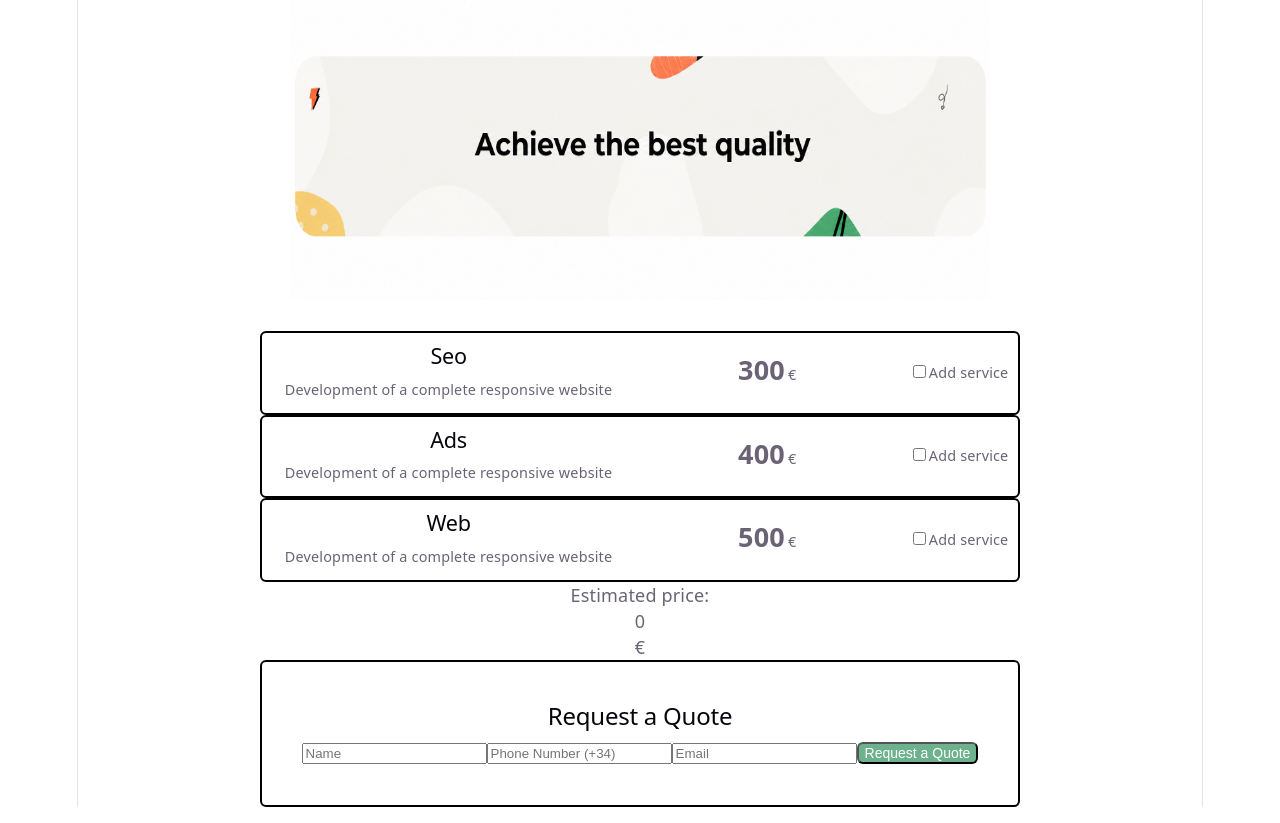
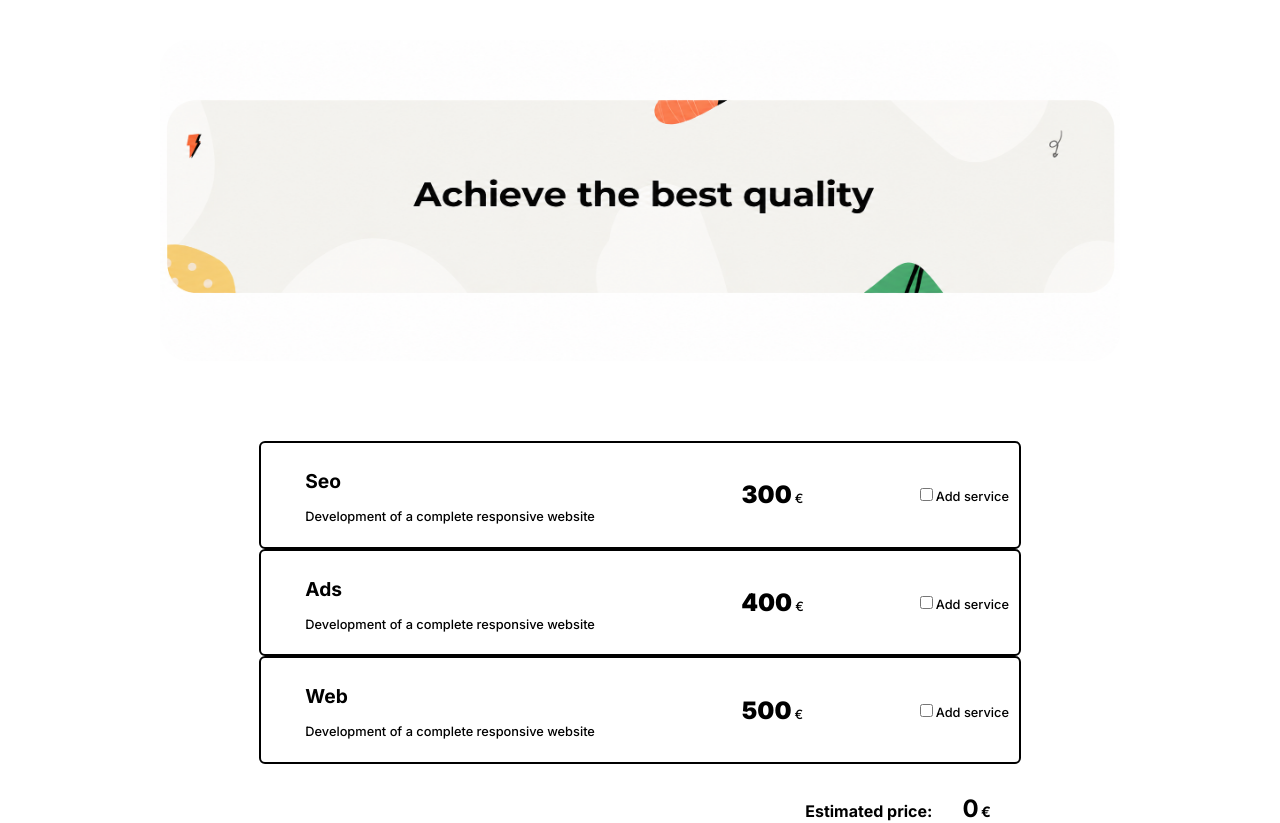
Before and after one commit to alefelipin/it-sprint4-budget, a React (Vite) app: page / in a window 1280 px wide. Shown: the top 823 px of the page. Built offline with nearby package versions, Linux system fonts and the light colour scheme.

Commit message:
style: improve overall UI styling and layout

```diff
--- a/index.html
+++ b/index.html
@@ -4,6 +4,9 @@
     <meta charset="UTF-8" />
     <link rel="icon" type="image/svg+xml" href="/favicon.svg" />
     <meta name="viewport" content="width=device-width, initial-scale=1.0" />
+    <link rel="preconnect" href="https://fonts.googleapis.com">
+    <link rel="preconnect" href="https://fonts.gstatic.com" crossorigin>
+    <link href="https://fonts.googleapis.com/css2?family=Inter:ital,opsz,wght@0,14..32,100..900;1,14..32,100..900&display=swap" rel="stylesheet">
     <title>it-sprint4-budget</title>
   </head>
   <body>
--- a/src/App.css
+++ b/src/App.css
@@ -1,187 +1,25 @@
-
-
-
-.counter {
-  font-size: 16px;
-  padding: 5px 10px;
-  border-radius: 5px;
-  color: var(--accent);
-  background: var(--accent-bg);
-  border: 2px solid transparent;
-  transition: border-color 0.3s;
-  margin-bottom: 24px;
-
-  &:hover {
-    border-color: var(--accent-border);
-  }
-  &:focus-visible {
-    outline: 2px solid var(--accent);
-    outline-offset: 2px;
-  }
-}
-
-.hero {
-  position: relative;
-
-  .base,
-  .framework,
-  .vite {
-    inset-inline: 0;
-    margin: 0 auto;
-  }
-
-  .base {
-    width: 170px;
-    position: relative;
-    z-index: 0;
-  }
-
-  .framework,
-  .vite {
-    position: absolute;
-  }
-
-  .framework {
-    z-index: 1;
-    top: 34px;
-    height: 28px;
-    transform: perspective(2000px) rotateZ(300deg) rotateX(44deg) rotateY(39deg)
-      scale(1.4);
-  }
-
-  .vite {
-    z-index: 0;
-    top: 107px;
-    height: 26px;
-    width: auto;
-    transform: perspective(2000px) rotateZ(300deg) rotateX(40deg) rotateY(39deg)
-      scale(0.8);
-  }
-}
 
 #center {
   display: flex;
   flex-direction: column;
-  gap: 25px;
+  gap: 80px;
   place-content: center;
-  place-items: center;
+  align-items: center;
   flex-grow: 1;
+  width: 100%;
+  max-width: 1000px;
+  margin: 0 auto;
+  padding: 40px 20px;
+
+  .hero-banner {
+    display: block;
+    width: 100%;
+    height: auto;
+    border-radius: 30px;
+}
 
   @media (max-width: 1024px) {
     padding: 32px 20px 24px;
     gap: 18px;
   }
 }
-
-#next-steps {
-  display: flex;
-  border-top: 1px solid var(--border);
-  text-align: left;
-
-  & > div {
-    flex: 1 1 0;
-    padding: 32px;
-    @media (max-width: 1024px) {
-      padding: 24px 20px;
-    }
-  }
-
-  .icon {
-    margin-bottom: 16px;
-    width: 22px;
-    height: 22px;
-  }
-
-  @media (max-width: 1024px) {
-    flex-direction: column;
-    text-align: center;
-  }
-}
-
-#docs {
-  border-right: 1px solid var(--border);
-
-  @media (max-width: 1024px) {
-    border-right: none;
-    border-bottom: 1px solid var(--border);
-  }
-}
-
-#next-steps ul {
-  list-style: none;
-  padding: 0;
-  display: flex;
-  gap: 8px;
-  margin: 32px 0 0;
-
-  .logo {
-    height: 18px;
-  }
-
-  a {
-    color: var(--text-h);
-    font-size: 16px;
-    border-radius: 6px;
-    background: var(--social-bg);
-    display: flex;
-    padding: 6px 12px;
-    align-items: center;
-    gap: 8px;
-    text-decoration: none;
-    transition: box-shadow 0.3s;
-
-    &:hover {
-      box-shadow: var(--shadow);
-    }
-    .button-icon {
-      height: 18px;
-      width: 18px;
-    }
-  }
-
-  @media (max-width: 1024px) {
-    margin-top: 20px;
-    flex-wrap: wrap;
-    justify-content: center;
-
-    li {
-      flex: 1 1 calc(50% - 8px);
-    }
-
-    a {
-      width: 100%;
-      justify-content: center;
-      box-sizing: border-box;
-    }
-  }
-}
-
-#spacer {
-  height: 88px;
-  border-top: 1px solid var(--border);
-  @media (max-width: 1024px) {
-    height: 48px;
-  }
-}
-
-.ticks {
-  position: relative;
-  width: 100%;
-
-  &::before,
-  &::after {
-    content: '';
-    position: absolute;
-    top: -4.5px;
-    border: 5px solid transparent;
-  }
-
-  &::before {
-    left: 0;
-    border-left-color: var(--border);
-  }
-  &::after {
-    right: 0;
-    border-right-color: var(--border);
-  }
-}
--- a/src/App.tsx
+++ b/src/App.tsx
@@ -9,7 +9,11 @@ function App() {
     <>
       <section id="center">
         <div className="hero">
-          <img src={banner} className="banner" width="700" height="300" alt="Achieve the best quality" />
+          <img
+            src={banner}
+            className="hero-banner"
+            alt="Achieve the best quality"
+          />
         </div>
         <div>
           <Budget />
--- a/src/components/Budget.css
+++ b/src/components/Budget.css
@@ -1,3 +1,36 @@
 .container {
-  width: 100%;
+  width: 80%;
+  margin: 0 auto;
 }
+
+.total-budget {
+  display: flex;
+  justify-content: right;
+  align-items:baseline;
+  padding: 30px;
+  gap: 30px;
+
+}
+
+.total-budget-value {
+  display: flex;
+  gap: 2.5px;
+  align-items: baseline;
+}
+
+.total-budget-text {
+  font-weight: bold;
+  color: #000000;
+}
+
+.total-budget-price {
+  font-weight: 700;
+  font-size: 1.5rem;
+  color: #000000;
+}
+
+.total-budget-currency {
+  font-weight: 700;
+  font-size: 0.9rem;
+  color: #000000;
+}
--- a/src/components/Budget.tsx
+++ b/src/components/Budget.tsx
@@ -38,10 +38,10 @@ export default function Budget () {
     if ( id === 3) setExtraLanguage(extraLanguage);
   }
 
-  const extraPagePrice = 40;
-  const extraLanguagePrice = 40;
+  const extraPagePrice = 30;
+  const extraLanguagePrice = 30;
   const noCostPages = 1;
-  const noCostLanguages = 1;
+  const noCostLanguages = 0;
 
   const total = services.reduce((accum, service) => {
 
@@ -133,7 +133,7 @@ export default function Budget () {
 
   return (
     <div className='container'>
-      <div>
+      <div className='service-item'>
         {services.map((service) => (
         <ServiceItem
           key={service.id}
--- a/src/components/QuoteForm.css
+++ b/src/components/QuoteForm.css
@@ -5,9 +5,9 @@
 }
 
 .form-button{
-  background-color: #6eb28d;
+  background-color: #008000;
   color: white;
-  font-size: 14px;
+  font-size: 1rem;
   font-weight: 500;
   border-radius: 6px;
 }
--- a/src/components/ServiceAdded.css
+++ b/src/components/ServiceAdded.css
@@ -7,7 +7,7 @@
 }
 
 .quote-card {
-  display:grid;
+  display: grid;
   grid-template-columns: repeat(3, 1fr);
   align-items: center;
   gap: 20px;
--- a/src/index.css
+++ b/src/index.css
@@ -1,111 +1,23 @@
 :root {
-  --text: #6b6375;
-  --text-h: #08060d;
-  --bg: #fff;
-  --border: #e5e4e7;
-  --code-bg: #f4f3ec;
-  --accent: #aa3bff;
-  --accent-bg: rgba(170, 59, 255, 0.1);
-  --accent-border: rgba(170, 59, 255, 0.5);
-  --social-bg: rgba(244, 243, 236, 0.5);
-  --shadow:
-    rgba(0, 0, 0, 0.1) 0 10px 15px -3px, rgba(0, 0, 0, 0.05) 0 4px 6px -2px;
-
-  --sans: system-ui, 'Segoe UI', Roboto, sans-serif;
-  --heading: system-ui, 'Segoe UI', Roboto, sans-serif;
-  --mono: ui-monospace, Consolas, monospace;
-
-  font: 18px/145% var(--sans);
-  letter-spacing: 0.18px;
-  color-scheme: light dark;
-  color: var(--text);
-  background: var(--bg);
+  font-family: 'Inter', sans-serif;
   font-synthesis: none;
   text-rendering: optimizeLegibility;
   -webkit-font-smoothing: antialiased;
   -moz-osx-font-smoothing: grayscale;
-
-  @media (max-width: 1024px) {
-    font-size: 16px;
-  }
 }
 
-@media (prefers-color-scheme: dark) {
-  :root {
-    --text: #9ca3af;
-    --text-h: #f3f4f6;
-    --bg: #16171d;
-    --border: #2e303a;
-    --code-bg: #1f2028;
-    --accent: #c084fc;
-    --accent-bg: rgba(192, 132, 252, 0.15);
-    --accent-border: rgba(192, 132, 252, 0.5);
-    --social-bg: rgba(47, 48, 58, 0.5);
-    --shadow:
-      rgba(0, 0, 0, 0.4) 0 10px 15px -3px, rgba(0, 0, 0, 0.25) 0 4px 6px -2px;
-  }
-
-  #social .button-icon {
-    filter: invert(1) brightness(2);
-  }
-}
-
-#root {
-  width: 1126px;
-  max-width: 100%;
-  margin: 0 auto;
-  text-align: center;
-  border-inline: 1px solid var(--border);
-  min-height: 100svh;
-  display: flex;
-  flex-direction: column;
+* {
   box-sizing: border-box;
 }
 
 body {
   margin: 0;
+  min-width: 320px;
 }
 
-h1,
-h2 {
-  font-family: var(--heading);
-  font-weight: 500;
-  color: var(--text-h);
+button,
+input,
+textarea,
+select {
+  font: inherit;
 }
-
-h1 {
-  font-size: 56px;
-  letter-spacing: -1.68px;
-  margin: 32px 0;
-  @media (max-width: 1024px) {
-    font-size: 36px;
-    margin: 20px 0;
-  }
-}
-h2 {
-  font-size: 24px;
-  line-height: 118%;
-  letter-spacing: -0.24px;
-  margin: 0 0 8px;
-  @media (max-width: 1024px) {
-    font-size: 20px;
-  }
-}
-p {
-  margin: 0;
-}
-
-code,
-.counter {
-  font-family: var(--mono);
-  display: inline-flex;
-  border-radius: 4px;
-  color: var(--text-h);
-}
-
-code {
-  font-size: 15px;
-  line-height: 135%;
-  padding: 4px 8px;
-  background: var(--code-bg);
-}
```
